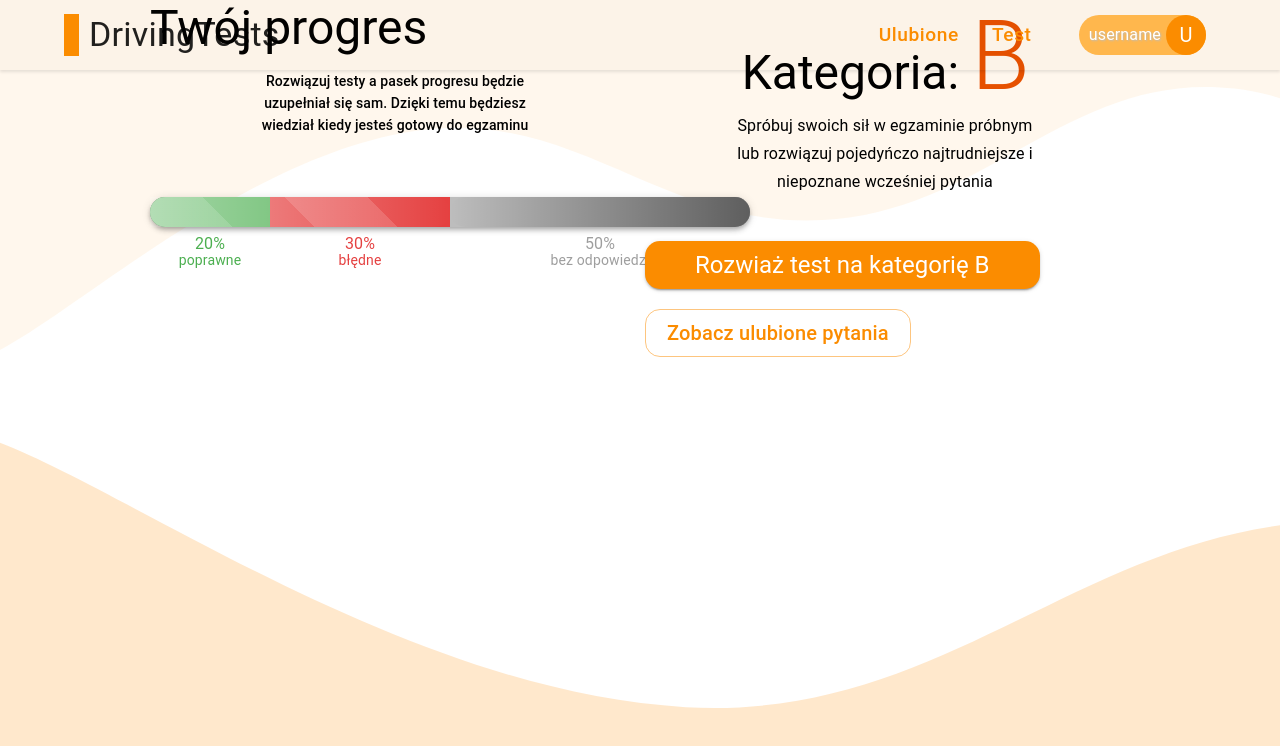
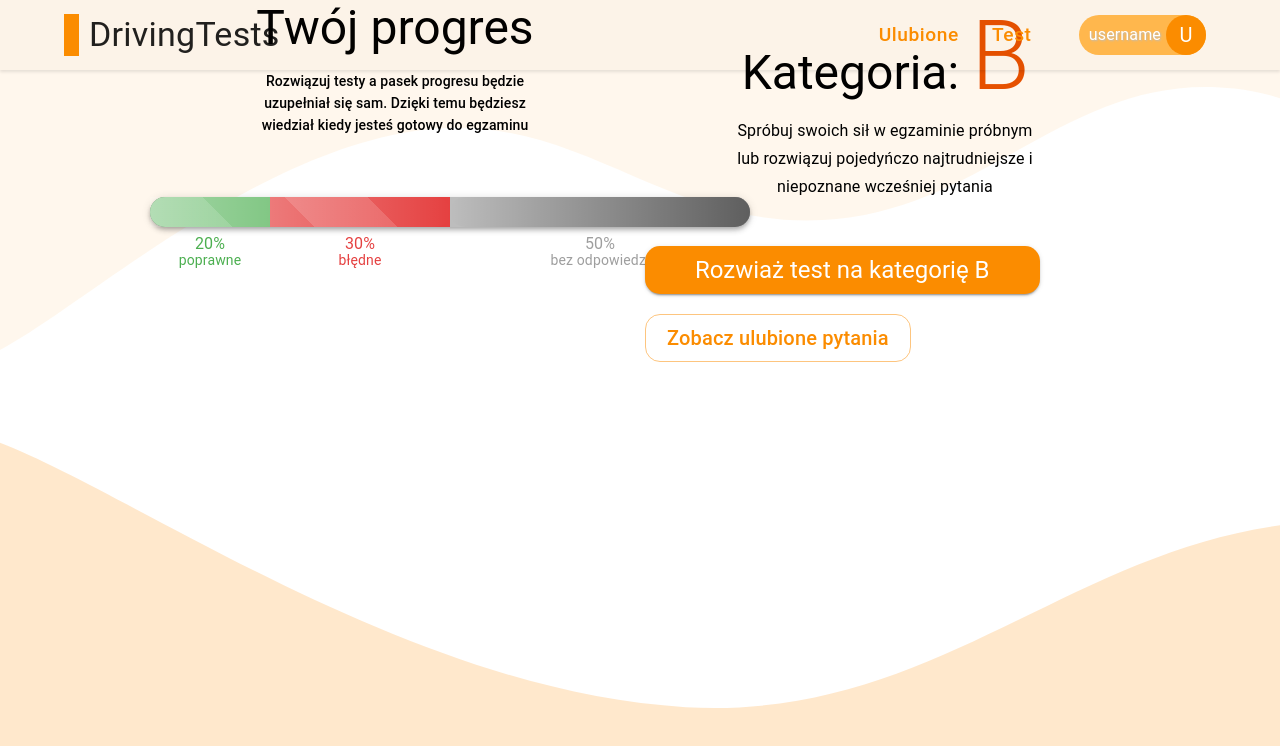
Before and after one commit to RafalM3211/testy-kierowcy, a React (Create React App) app: page / in a window 1280 px wide. Shown: the top 746 px of the page. Built offline with nearby package versions, Linux system fonts and the light colour scheme.

Commit message:
extract section header to separate component

```diff
--- /dev/null
+++ b/src/components/atoms/SectionHeader/SectionHeader.tsx
@@ -0,0 +1,17 @@
+import { Typography } from "@mui/material";
+import { TypographyTypeMap } from "@mui/material";
+
+export default function SectionHeader(props: TypographyTypeMap["props"]) {
+  const { sx, children, ...otherProps } = props;
+
+  return (
+    <Typography
+      variant="h3"
+      component={"h2"}
+      sx={{ textAlign: "center", mb: "15px", ...sx }}
+      {...otherProps}
+    >
+      {children}
+    </Typography>
+  );
+}
--- a/src/components/views/Home.tsx
+++ b/src/components/views/Home.tsx
@@ -5,6 +5,7 @@ import { flexCenter } from "../../utility/styling";
 import Progress from "../patterns/Progress/Progress";
 import ButtonLink from "../atoms/ButtonLink/ButtonLink";
 import SectionSubtitle from "../atoms/SectionSubtitle/SectionSubtitle";
+import SectionHeader from "../atoms/SectionHeader/SectionHeader";
 
 export default function Home() {
   return (
@@ -31,9 +32,7 @@ export default function Home() {
           }}
           xs={6}
         >
-          <Typography variant="h3" component={"h2"} sx={{ mb: "15px" }}>
-            Twój progres
-          </Typography>
+          <SectionHeader>Twój progres</SectionHeader>
           <SectionSubtitle>
             Rozwiązuj testy a pasek progresu będzie uzupełniał się sam. Dzięki
             temu będziesz wiedział kiedy jesteś gotowy do egzaminu
@@ -44,11 +43,7 @@ export default function Home() {
           sx={{ ...flexCenter, flexDirection: "column", mb: "100px" }}
           xs={6}
         >
-          <Typography
-            variant="h3"
-            component={"h2"}
-            sx={{ textAlign: "center" }}
-          >
+          <SectionHeader sx={{ mb: "5px" }}>
             Kategoria:{" "}
             <Typography
               variant="h1"
@@ -57,7 +52,7 @@ export default function Home() {
             >
               B
             </Typography>
-          </Typography>
+          </SectionHeader>
           <SectionSubtitle variant="subtitle1">
             Spróbuj swoich sił w egzaminie próbnym lub rozwiązuj pojedyńczo
             najtrudniejsze i niepoznane wcześniej pytania
```
